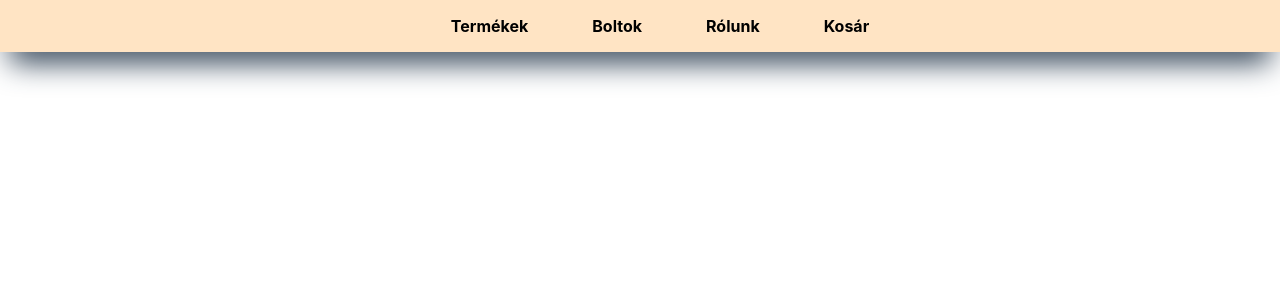
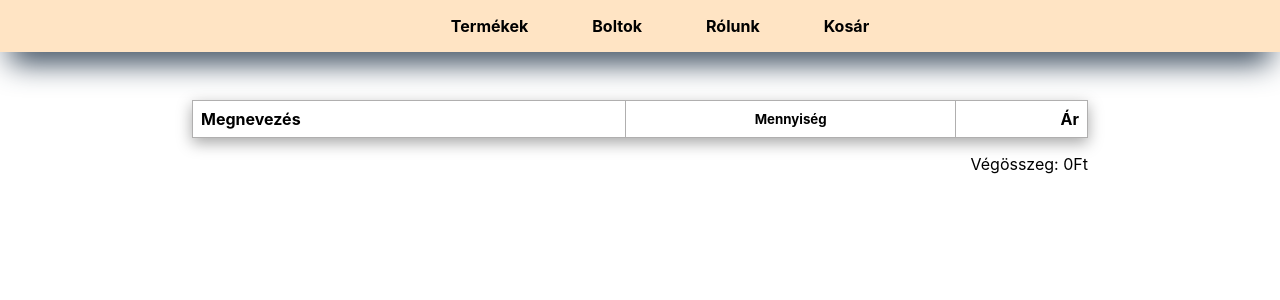
Before and after one commit to karsaibence/webshopreactappgyak, a React (Create React App) app: page /kosar in a window 1280 px wide. Shown: the top 300 px of the page. Built offline with nearby package versions, Linux system fonts and the light colour scheme.

Commit message:
mukodokepes kosar. nagyjabol kesz van, apro finomhangolasra szorulhat.

```diff
--- a/src/App.js
+++ b/src/App.js
@@ -2,21 +2,55 @@ import "./App.css"
 import Nav from "./components/nav/Nav"
 import {nav} from "./components/forras/navItems.js"
 import {BrowserRouter as Router, Routes, Route} from "react-router-dom"
-import Fooldal from "./components/pages/Fooldal.jsx"
-import Kosar from "./components/pages/Kosar.jsx"
+import Fooldal from "./pages/Fooldal.jsx"
+import Kosar from "./pages/Kosar.jsx"
+import {useState} from "react"
 
 function App() {
-	let kosarLista = []
-	function getKosarItems(lista) {
-		kosarLista = lista
-		console.log(kosarLista)
+	const [lista, setlista] = useState([])
+
+	function getKosarItems(obj) {
+		// Ellenőrizzük, hogy az objektum szerepel-e a kosárban
+		if (!lista.some((e) => e.id === obj.id)) {
+			// Ha nem szerepel, akkor hozzáadjuk
+			setlista([...lista, {...obj, mennyiseg: 1}]) // Új objektum mennyiséggel
+		} else {
+			// Ha már szerepel a kosárban, növeljük a mennyiségét
+			setlista(lista.map((e) => (e.id === obj.id ? {...e, mennyiseg: e.mennyiseg + 1} : e)))
+		}
 	}
+
+	function mennycsokkentes(id) {
+		setlista((prevLista) => {
+			return prevLista.reduce((acc, e) => {
+				if (e.id === id) {
+					if (e.mennyiseg > 1) {
+						acc.push({...e, mennyiseg: e.mennyiseg - 1})
+					} // Ha 1-nél kisebb a mennyiség, nem adunk hozzá elemet
+				} else {
+					acc.push(e) // Hozzáadjuk a többi elemet
+				}
+				return acc
+			}, [])
+		})
+	}
+	function mennyNoveles(id) {
+		setlista((prevLista) =>
+			prevLista.map((e) => {
+				if (e.id === id) {
+					return {...e, mennyiseg: e.mennyiseg + 1} // Növeljük a mennyiséget
+				}
+				return e // Visszaadjuk az elemet, ha nem egyezik az ID
+			})
+		)
+	}
+
 	return (
 		<Router>
 			<Nav nav={nav} />
 			<Routes>
-				<Route path="/index" element={<Fooldal fn={getKosarItems} />} />
-				<Route path="/kosar" element={<Kosar kosarLista={kosarLista} />} />
+				<Route path="/" element={<Fooldal fn={getKosarItems} />} />
+				<Route path="/kosar" element={<Kosar lista={lista} fnN={mennyNoveles} fnCs={mennycsokkentes} />} />
 			</Routes>
 		</Router>
 	)
--- a/src/components/forras/navItems.js
+++ b/src/components/forras/navItems.js
@@ -2,7 +2,7 @@ export const nav = [
 	{
 		id: 0,
 		nev: "Termékek",
-		link: "index",
+		link: "",
 	},
 	{
 		id: 1,
--- a/src/components/forras/termekek.js
+++ b/src/components/forras/termekek.js
@@ -5,6 +5,7 @@ export const termekek = [
 		url: "1.jpg",
 		leiras: "Ez egy cipő. A neve: cipo1",
 		price: 1000,
+		mennyiseg: 1,
 	},
 	{
 		id: 1,
@@ -12,6 +13,7 @@ export const termekek = [
 		url: "2.jpg",
 		leiras: "Ez egy cipő. A neve: cipo2",
 		price: 1500,
+		mennyiseg: 1,
 	},
 	{
 		id: 2,
@@ -19,6 +21,7 @@ export const termekek = [
 		url: "3.jpg",
 		leiras: "Ez egy cipő. A neve: cipo3",
 		price: 2000,
+		mennyiseg: 1,
 	},
 	{
 		id: 3,
@@ -26,6 +29,7 @@ export const termekek = [
 		url: "4.jpg",
 		leiras: "Ez egy cipő. A neve: cipo4",
 		price: 2500,
+		mennyiseg: 1,
 	},
 	{
 		id: 4,
@@ -33,6 +37,7 @@ export const termekek = [
 		url: "5.jpg",
 		leiras: "Ez egy cipő. A neve: cipo5",
 		price: 3000,
+		mennyiseg: 1,
 	},
 	{
 		id: 5,
@@ -40,5 +45,6 @@ export const termekek = [
 		url: "6.jpg",
 		leiras: "Ez egy cipő. A neve: cipo6",
 		price: 3500,
+		mennyiseg: 1,
 	},
 ]
--- a/src/components/pages/Kosar.jsx
+++ /dev/null
@@ -1,9 +0,0 @@
-import React from 'react'
-
-const Kosar = () => {
-  return (
-    <div></div>
-  )
-}
-
-export default Kosar
--- /dev/null
+++ b/src/components/tablazat/Tablazat.jsx
@@ -0,0 +1,34 @@
+import React from 'react'
+import TablazatSor from '../tablazatsor/TablazatSor'
+import "./tablazat.css"
+
+const Tablazat = ( props ) => {
+    function mennyNoveles( adat ) {
+        props.fnN( adat )
+    }
+    function mennycsokkentes( adat ) {
+        props.fnCs( adat )
+    }
+
+    return (
+        <table>
+            <thead>
+                <tr>
+                    <th>Megnevezés</th>
+                    <th><h5>Mennyiség</h5></th>
+                    <th><p>Ár</p></th>
+                </tr>
+            </thead>
+            <tbody>
+                {
+                    props.lista.map( ( e, i ) => {
+                        return <TablazatSor nev={e.name} menny={e.mennyiseg}
+                            ar={e.price} id={e.id} index={i} key={i} fnN={mennyNoveles} fnCs={mennycsokkentes} />
+                    } )
+                }
+            </tbody>
+        </table>
+    )
+}
+
+export default Tablazat
--- /dev/null
+++ b/src/components/tablazat/tablazat.css
@@ -0,0 +1,26 @@
+table {
+	border-collapse: collapse;
+	width: 70%;
+	margin-inline: auto;
+	box-shadow: rgba(0, 0, 0, 0.35) 0px 5px 15px;
+}
+td,
+th {
+	border: 1px solid #b0afaf;
+	text-align: left;
+	padding: 8px;
+}
+tr:nth-child(even) {
+	background-color: #dddddd;
+}
+
+th p,
+td p {
+	text-align: right;
+	margin: 0;
+}
+th h5,
+td h5 {
+	text-align: center;
+	margin: 0;
+}
--- /dev/null
+++ b/src/components/tablazatsor/TablazatSor.jsx
@@ -0,0 +1,25 @@
+import React from 'react'
+import "./tablazatsor.css"
+
+const TablazatSor = ( props ) => {
+    function aratKalkulal() {
+        return props.menny * props.ar
+    }
+    function mennyNoveles() {
+        props.fnN( props.id )
+    }
+    function mennycsokkentes() {
+        props.fnCs( props.id )
+    }
+
+    return (
+        <tr>
+            <td>{props.nev}</td>
+            <td><h5><button onClick={() => { mennycsokkentes() }}>-</button>{props.menny}
+                <button onClick={() => { mennyNoveles() }}>+</button></h5></td>
+            <td><p>{aratKalkulal()}</p></td>
+        </tr>
+    )
+}
+
+export default TablazatSor
--- /dev/null
+++ b/src/components/tablazatsor/tablazatsor.css
@@ -0,0 +1,3 @@
+button {
+	width: fit-content;
+}
--- a/src/components/pages/Fooldal.jsx
+++ b/src/pages/Fooldal.jsx
@@ -1,12 +1,10 @@
 import React from 'react'
-import Kartyak from '../kartyak/Kartyak'
-import { termekek } from "../forras/termekek"
+import Kartyak from '../components/kartyak/Kartyak'
+import { termekek } from "../components/forras/termekek"
 
 const Fooldal = ( props ) => {
-    const lista = [];
     function clickedEvent( adat ) {
-        lista.push( termekek[ adat ] )
-        props.fn( lista )
+        props.fn( termekek[ adat ] )
     }
     return (
         <article>
--- /dev/null
+++ b/src/pages/Kosar.jsx
@@ -0,0 +1,42 @@
+import React from 'react'
+import Tablazat from '../components/tablazat/Tablazat'
+import "./kosar.css"
+
+const Kosar = ( props ) => {
+  function vegOsszeg() {
+    return props.lista.map( ( e ) => {
+      const menny = Number( e.mennyiseg ) || 0;
+      const ar = Number( e.price );
+      return menny * ar;
+    } );
+  }
+
+  function listaTartalomEllenorzes() {
+    if ( props.lista.length > 0 ) {
+      return vegOsszeg().reduce( ( actOsszeg, next ) => actOsszeg + next, 0 );
+    } else {
+      return 0
+    }
+  }
+
+  function mennyNoveles( adat ) {
+    props.fnN( adat )
+  }
+  function mennycsokkentes( adat ) {
+    props.fnCs( adat )
+  }
+
+
+  return (
+    <div>
+      <article>
+        <Tablazat lista={props.lista} fnN={mennyNoveles} fnCs={mennycsokkentes} />
+      </article>
+      <div className='vegosszeg'>
+        Végösszeg: {listaTartalomEllenorzes()}Ft
+      </div>
+    </div>
+  )
+}
+
+export default Kosar
--- /dev/null
+++ b/src/pages/kosar.css
@@ -0,0 +1,6 @@
+.vegosszeg {
+	width: 70%;
+	text-align: right;
+	margin-inline: auto;
+	margin-top: 1rem;
+}
```
